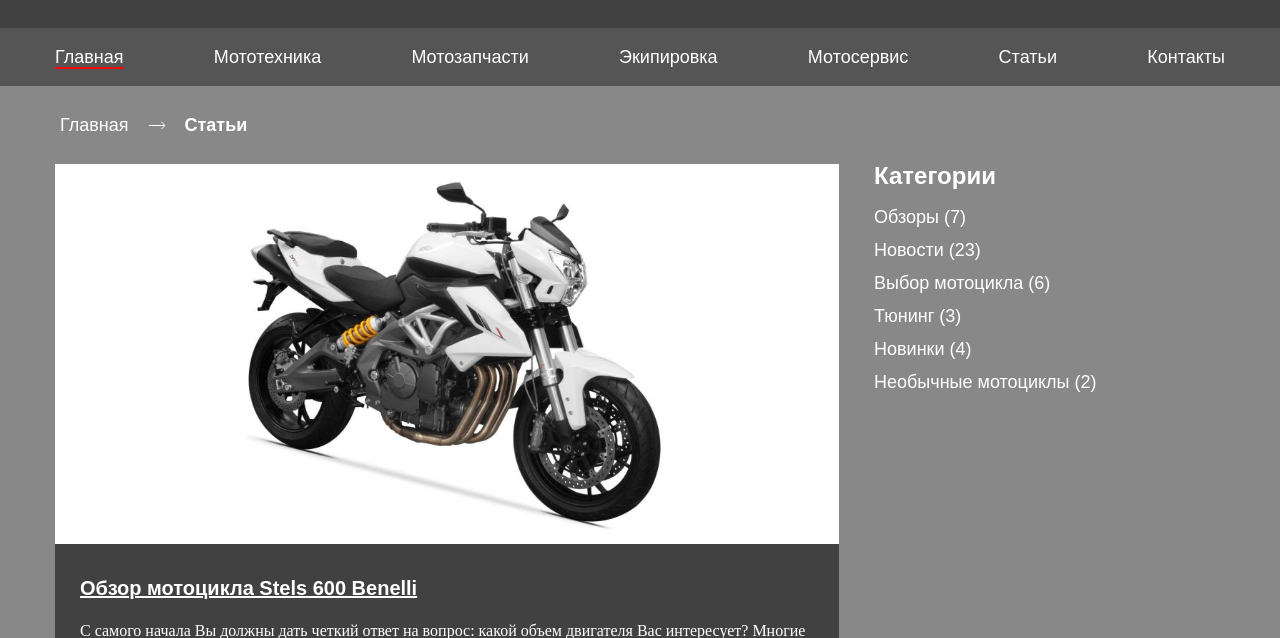
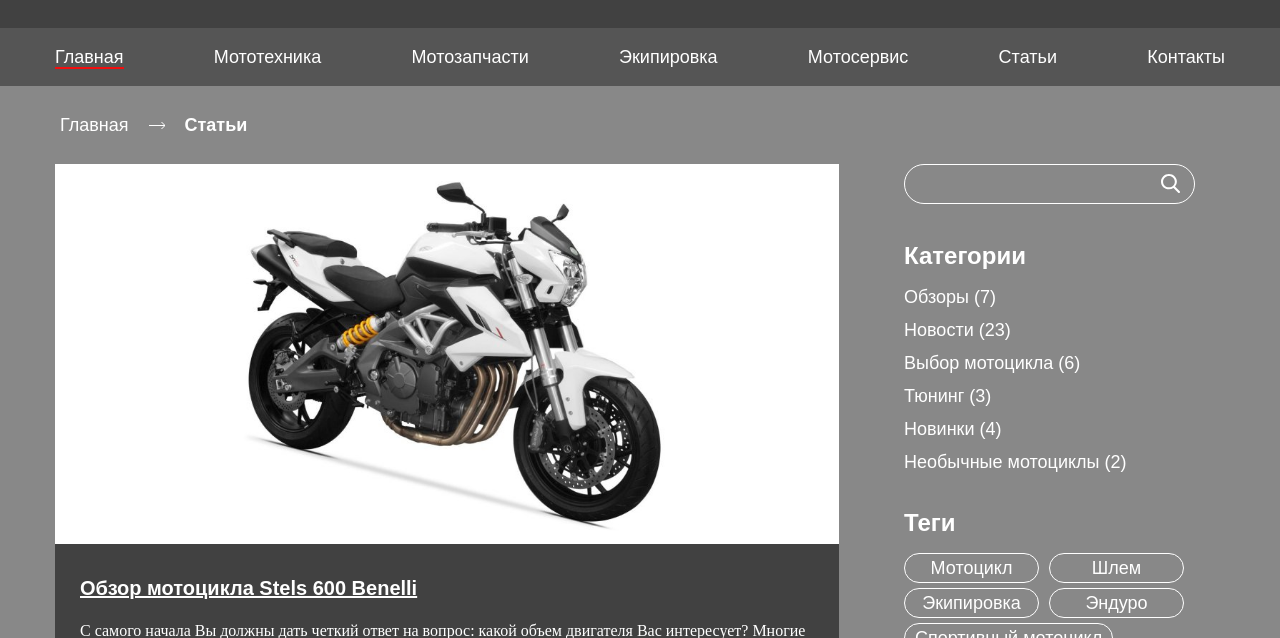
Before and after one commit to KsennyH/Online-store, a website: page src/pug/articles.pug in a window 1280 px wide. Shown: the part 162-800 px from the top of the page. Drawn offline with nearby package versions, Linux system fonts and the light colour scheme; files that its build step writes are made by us from their sources; files whose address does not match are found by name.

Commit message:
aside done

```diff
--- a/src/pug/articles.pug
+++ b/src/pug/articles.pug
@@ -21,4 +21,10 @@ block content
                         .articles__news
                             include ./chunk/news.pug
                         .articles__aside
-                            include ./chunk/category.pug
+                            .article-aside
+                                .article-aside__search
+                                    include ./chunk/search-form.pug
+                                .article-aside__category
+                                    include ./chunk/category.pug
+                                .article-aside__tags
+                                    include ./chunk/tags.pug
--- /dev/null
+++ b/src/pug/chunk/tags.pug
@@ -0,0 +1,3 @@
+-const tags = [{ text: "Мотоцикл" }, { text: "Шлем" }, { text: "Экипировка" }, { text: "Эндуро" }, { text: "Спортивный мотоцикл" }]
+
++tags(tags)
--- a/src/pug/layout/mixins.pug
+++ b/src/pug/layout/mixins.pug
@@ -26,3 +26,4 @@ include ./../mixins/product.pug
 include ./../mixins/characteristics.pug
 include ./../mixins/article.pug
 include ./../mixins/category.pug
+include ./../mixins/tags.pug
--- /dev/null
+++ b/src/pug/mixins/tags.pug
@@ -0,0 +1,7 @@
+mixin tags(list)
+    .tags
+        h5.tags__title Теги
+        ul.tags__list
+            each item in list
+                li.tags__item
+                    +link(item.class="tags__link", item.href="#", item.text)
--- /dev/null
+++ b/src/scss/blocks/_article-aside.scss
@@ -0,0 +1,11 @@
+.article-aside {
+    font-family: 'Scada', sans-serif;
+    font-size: 1.125rem;
+    padding: 0 1.875rem 1.875rem 1.875rem;
+    &__search {
+        margin-bottom: 2.5rem;
+    }
+    &__category {
+        margin-bottom: 2.5rem;
+    }
+}
--- /dev/null
+++ b/src/scss/blocks/_tags.scss
@@ -0,0 +1,26 @@
+.tags {
+    font-family: 'Scada', sans-serif;
+    &__title {
+        font-weight: 700;
+        font-size: 1.5rem;
+        margin-bottom: 1.125rem;
+    }
+    &__item {
+        display: inline-block;
+        margin: 0 0.3125rem 0.3125rem 0;
+        &:last-child {
+            margin: 0;
+        }
+    }
+    &__link {
+        font-size: 1.125rem;
+        border: 0.0625rem solid #FFFFFF;
+        border-radius: 1.875rem;
+        min-width: 8.4375rem;
+        display: flex;
+        justify-content: center;
+        align-items: center;
+        text-align: center;
+        padding: 0.3125rem 0.625rem;
+    }
+}
--- a/src/scss/style.scss
+++ b/src/scss/style.scss
@@ -56,3 +56,5 @@
 @import './blocks/articles';
 @import './blocks/news';
 @import './blocks/category';
+@import './blocks/tags';
+@import './blocks/article-aside';
```
Also changed, not shown: public/articles.html, public/css/style.css, public/css/style.min.css.
